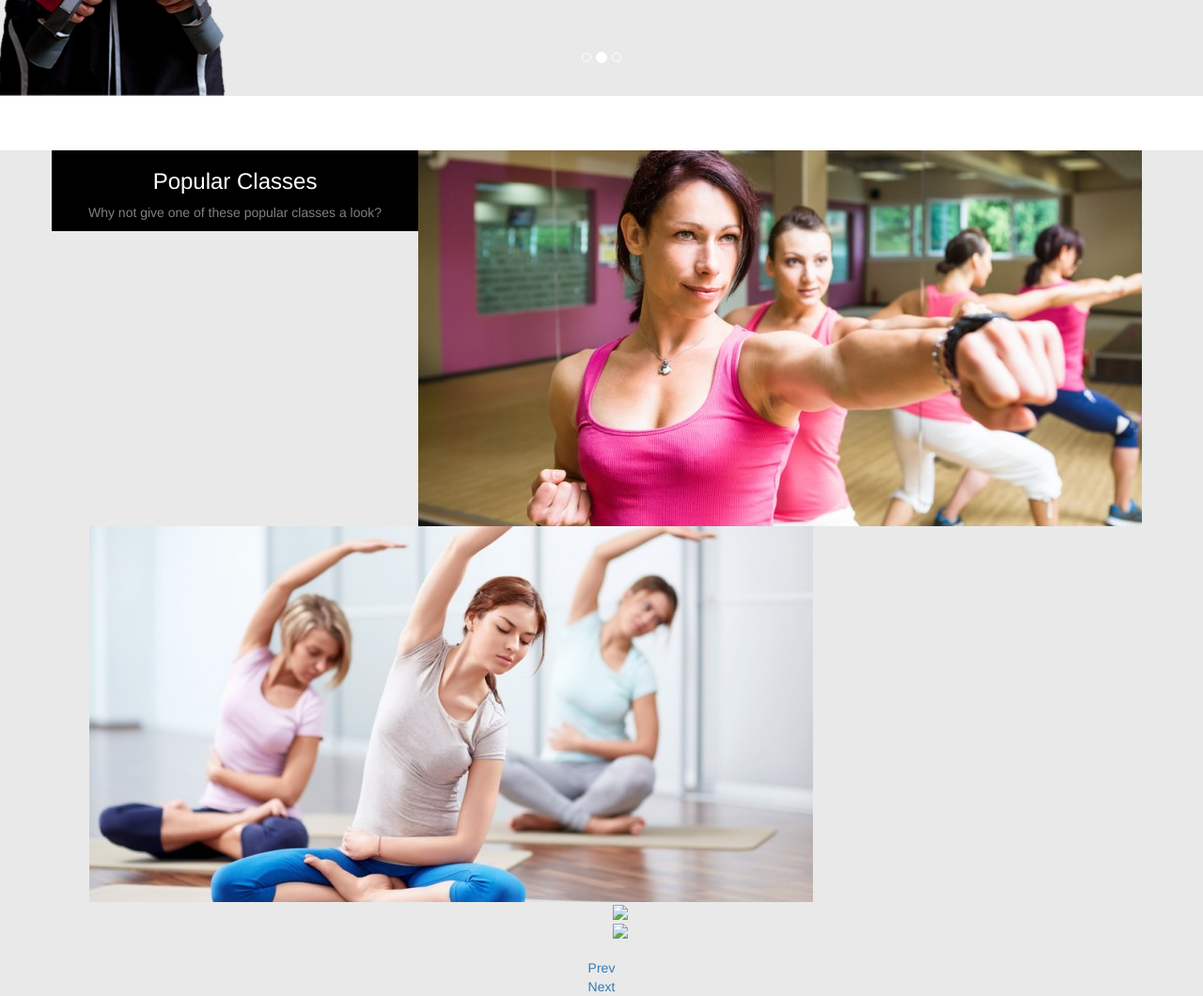
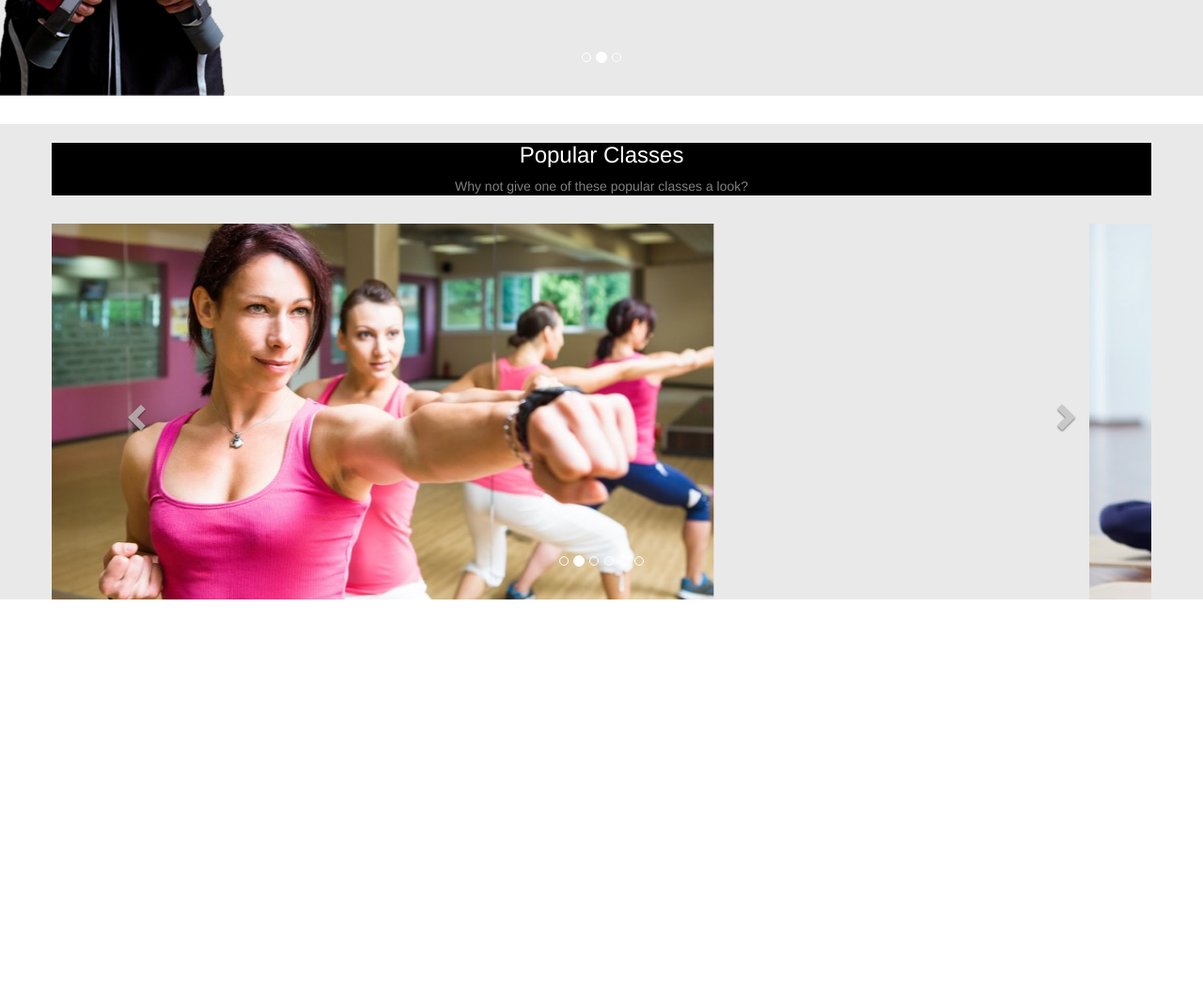
Before and after one commit to Mayra15/fitness-project, a plain HTML site: page index.html in a window 1280 px wide. Shown: the part 760-1820 px from the top of the page at 94% size. After the commit the page ends 1398 px from the top, so only its background shows below. Drawn offline with nearby package versions, Linux system fonts and the light colour scheme.

Commit message:
added second carousel, added images, started styling carousel

```diff
--- a/index.html
+++ b/index.html
@@ -7,8 +7,8 @@
   <link rel="stylesheet" href="style.css">
   <link rel="stylesheet" href="https://maxcdn.bootstrapcdn.com/bootstrap/3.3.5/css/bootstrap.min.css" integrity="sha512-dTfge/zgoMYpP7QbHy4gWMEGsbsdZeCXz7irItjcC3sPUFtf0kuFbDz/ixG7ArTxmDjLXDmezHubeNikyKGVyQ==" crossorigin="anonymous">
   <link rel="stylesheet" href="https://maxcdn.bootstrapcdn.com/font-awesome/4.4.0/css/font-awesome.min.css">
+</head>
 
-</head>
 <body>
 <div class="first">
   <div class="top">
@@ -112,41 +112,81 @@
 <!--carousel finishes -->
 <div class="spacer">
 </div>
-
-  <!--class listing section-->
+<!--class listing section -->
 <div class="container-fluid">
     <div class="container">
       <div class="row">
-<div class ="popular col-xs-2 col-sm-4">
+      <div class="popular .col-md-4">
         <h3>Popular Classes</h3>
           <p>Why not give one of these popular classes a look?</p>
       </div>
-<!--carousel for classes -->
-  <div class="flex-direction-nav">
-     <ul class="slides">
-        <li>
-          <img src="images/bodycombat.jpg" class="img-responsive" alt="body combat"/>
-          </li>
-          <li>
-            <img src="images/yoga.jpg" class="img-responsive" alt="yoga"/>
-          </li>
-          <li>
-            <img src="slide3.jpg"/>
-          </li>
-          <li>
-            <img src="slide4.jpg"/>
-          </li>
-     </ul>
+<!--second carousel-->
+<div id="carousel-1" class="carousel slide" data-ride="carousel">
+  <!-- Indicators -->
+    <ol class="carousel-indicators">
+      <li data-target="#carousel-1" data-slide-to="0" class="active"></li>
+      <li data-target="#carousel-1" data-slide-to="1"></li>
+      <li data-target="#carousel-1" data-slide-to="2"></li>
+      <li data-target="#carousel-1" data-slide-to="3"></li>
+      <li data-target="#carousel-1" data-slide-to="4"></li>
+      <li data-target="#carousel-1" data-slide-to="5"></li>
+    </ol>
+
+  <!-- Wrapper for slides -->
+      <div class="carousel-inner" role="listbox">
+          <div class="item active">
+            <img src="images/bodycombat.jpg" class="img-responsive" alt="...">
+            <div class="carousel-caption">
+            </div>
+          </div>
+          <div class="item">
+            <img src="images/yoga.jpg" class="img-responsive" alt="...">
+            <div class="carousel-caption">
+            </div>
+        </div>
+         <div class="item">
+            <img src="images/zumba.jpg" class="img-responsive" alt="...">
+            <div class="carousel-caption">
+            </div>
+          </div>
+           <div class="item">
+            <img src="images/boxing.jpg" class="img-responsive" alt="...">
+            <div class="carousel-caption">
+            </div>
+          </div>
+           <div class="item">
+            <img src="images/pilates.jpg" class="img-responsive" alt="...">
+            <div class="carousel-caption">
+            </div>
+          </div>
+           <div class="item">
+            <img src="images/bodyattack.jpg" class="img-responsive" alt="...">
+            <div class="carousel-caption">
+            </div>
           </div>
 
-        <div class="custom-navigation">
-        <a href="#" class="flex-prev">Prev</a>
-        <div class="custom-controls-container"></div>
-          <a href="#" class="flex-next">Next</a>
+      <!-- Controls -->
+      <a class="left carousel-control" href="#carousel-example-generic" role="button" data-slide="prev">
+        <span class="glyphicon glyphicon-chevron-left" aria-hidden="true"></span>
+        <span class="sr-only">Previous</span>
+      </a>
+      <a class="right carousel-control" href="#carousel-example-generic" role="button" data-slide="next">
+        <span class="glyphicon glyphicon-chevron-right" aria-hidden="true"></span>
+        <span class="sr-only">Next</span>
+      </a>
+    <!--second set of controls-->
+    <a class="left carousel-control" href="#carousel-1" role="button" data-slide="prev">
+        <span class="glyphicon glyphicon-chevron-left" aria-hidden="true"></span>
+        <span class="sr-only">Previous</span>
+      </a>
+      <a class="right carousel-control" href="#carousel-1" role="button" data-slide="next">
+        <span class="glyphicon glyphicon-chevron-right" aria-hidden="true"></span>
+        <span class="sr-only">Next</span>
+      </a>
     </div>
 </div>
-  </div>
-</div>
+
+<!-- second carousel finishes -->
 
 <!--script for carousel-->
   <script src="https://ajax.googleapis.com/ajax/libs/jquery/1.11.3/jquery.min.js"></script>
--- a/style.css
+++ b/style.css
@@ -27,10 +27,6 @@ nav ul li {
   float: right;
   padding: 20px 0;
   text-transform: uppercase;
-}
-
-.spacer {
-  padding-top: 58px;
 }
 
 .first {
@@ -95,7 +91,13 @@ span {
 }
 
 .container-fluid {
+
   background-color: #E9E9E9;
+}
+
+.spacer {
+
+  margin-top: 30px;
 }
 
 .popular {
@@ -107,12 +109,19 @@ span {
   color: gray;
 }
 
-.flex-direction-nav {
-  display: block;
-  opacity:1;
-  margin-bottom: 20px;
+#carousel-1 {
+  padding-top: 20px;
+  width: 100%;
+  margin: 0 auto;
+  background-color: #E9E9E9;
 }
 
-.flex-direction-nav ul li {
-  list-style: none;
+#carousel-1 .left {
+  background-image: none;
+  border:0;
 }
+
+#carousel-1 .right {
+  background-image: none;
+  border: 0;
+}
```
Lines whose indentation alone changed are shown as unchanged.
